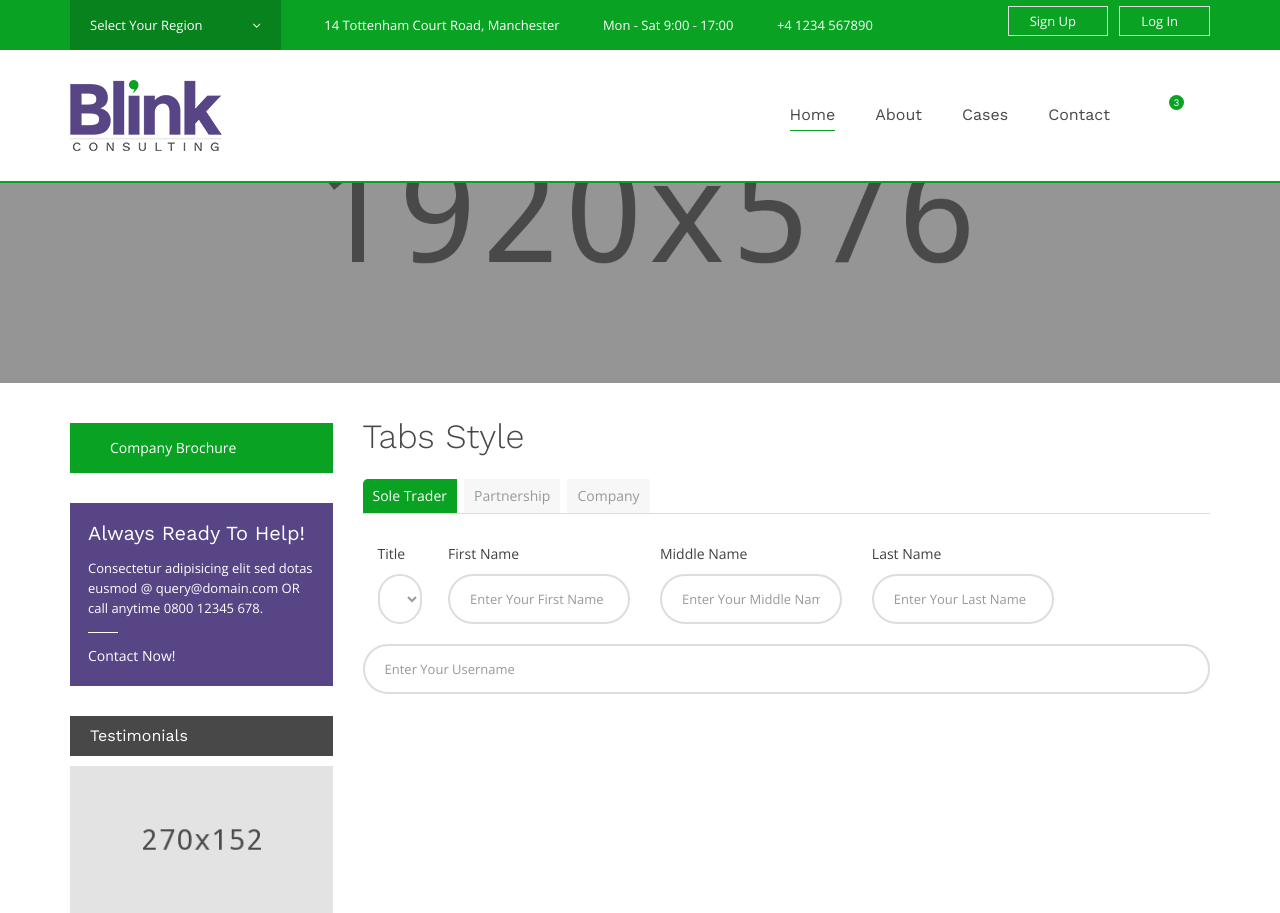
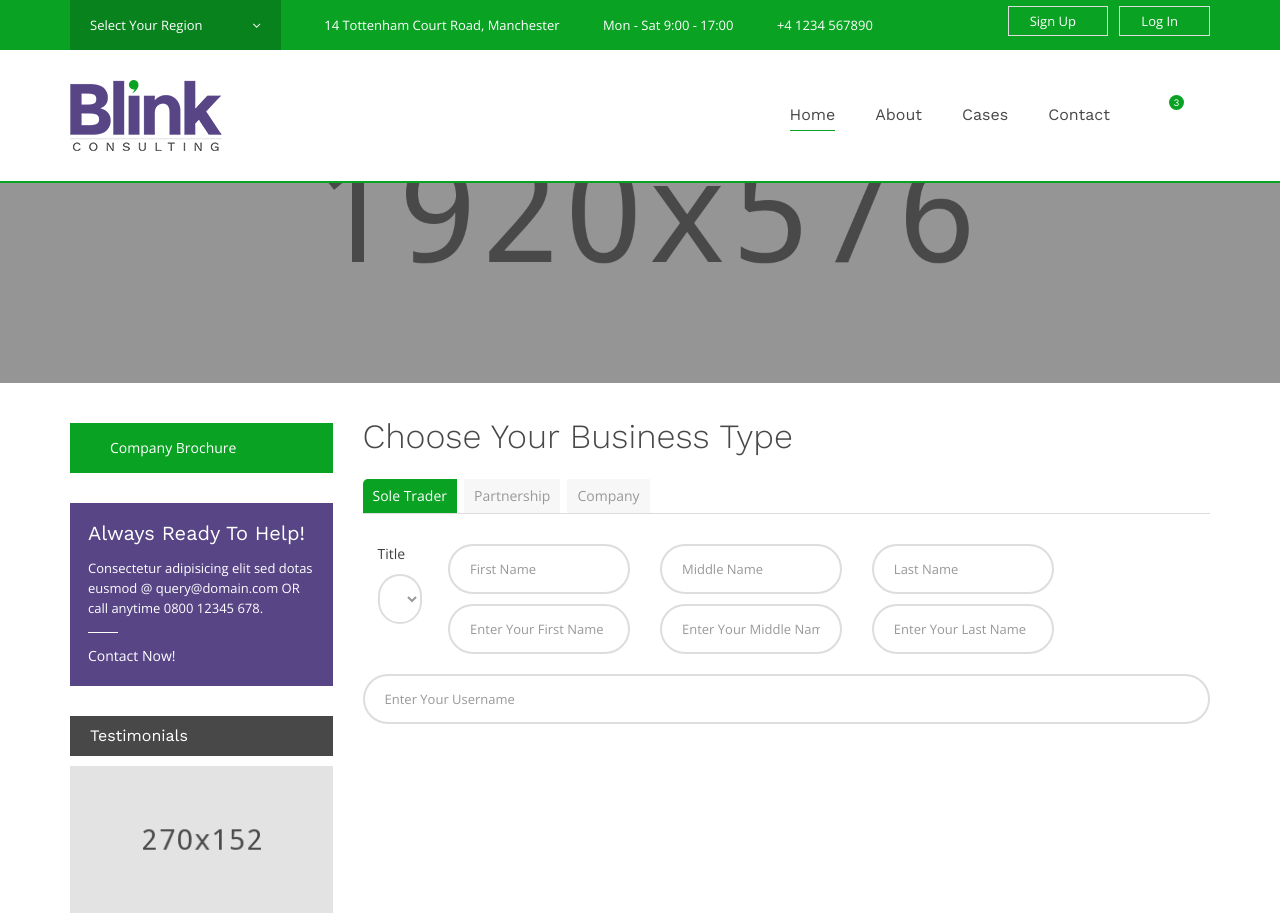
Before and after one commit to prasamsam/bmantra-laravel, a Laravel app: page /forms/abn-registration-sole-trader in a window 1280 px wide. Shown: the top 913 px of the page. Run offline with Laravel 8, Linux system fonts and the light colour scheme; data that the repository does not hold is empty; settings files or empty folders that the repository lacks are supplied; parts of the project's set-up code (start-up, migrations or seed data) failed here and were passed over; some libraries are stand-ins or nearby versions.

Commit message:
form updated

```diff
--- a/resources/views/Front/Page/Forms/abnformsole.blade.php
+++ b/resources/views/Front/Page/Forms/abnformsole.blade.php
@@ -35,7 +35,7 @@
                 <div id="tg-twocolumns" class="tg-twocolumns">
                     <div class="col-xs-12 col-sm-8 col-md-8 col-lg-9 pull-right">
                         <div class="tg-shortcodetitle">
-                            <h2>Tabs Style</h2>
+                            <h2>Choose Your Business Type</h2>
                         </div>
                         <div class="row">
                             <div class="col-xs-12 col-sm-12 col-md-12 col-lg-12">
@@ -59,17 +59,17 @@
                                                                 </select>
                                                             </div>
                                                     <div class="form-group col-md-3 col-lg-3">
-                                                        <label for="firstname">First Name</label>
+                                                        <label for="firstname" class="form-control">First Name</label>
                                                         <input type="text" class="form-control" id="firstname" name="firstname" placeholder="Enter Your First Name">
                                                     </div>
 
                                                             <div class="form-group col-md-3 col-lg-3">
-                                                                <label for="middlename">Middle Name</label>
+                                                                <label for="middlename" class="form-control">Middle Name</label>
                                                                 <input type="text" class="form-control" id="name" name="middlename" placeholder="Enter Your Middle Name">
                                                             </div>
 
                                                             <div class="form-group col-md-3 col-lg-3">
-                                                                <label for="lastname">Last Name</label>
+                                                                <label for="lastname" class="form-control">Last Name</label>
                                                                 <input type="text" class="form-control" id="name" name="lastname" placeholder="Enter Your Last Name">
                                                             </div>
                                                     </div>
```
